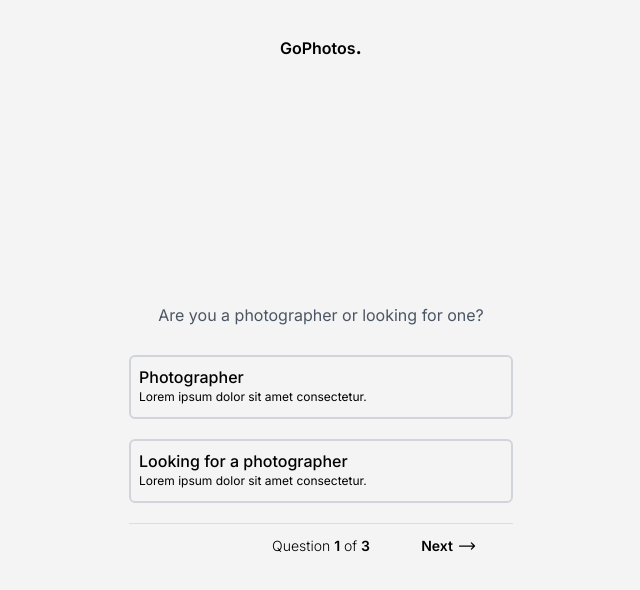
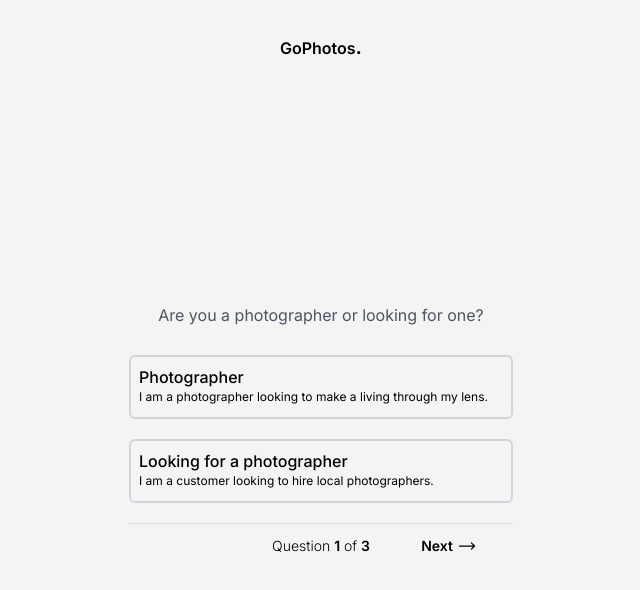
Before and after one commit to Hacker-007/gophotos, a Next.js app: page /waitlist in a window 1280 px wide. Shown: the top 590 px of the page, without its empty margins (319-959 px from the left). Built offline with nearby package versions, Linux system fonts and the light colour scheme.

Commit message:
Minor Changes to displayed text

```diff
--- a/app/(landing)/page.tsx
+++ b/app/(landing)/page.tsx
@@ -19,11 +19,13 @@ export default function LandingPage() {
 						'col-span-2 text-6xl font-medium'
 					)}
 				>
-					Beautiful Moments <br /> Are Everything
+					Revolutionizing The Photography Experience
 				</h1>
 				<h2 className="col-start-1 mt-3 max-w-sm text-sm text-zinc-400">
-					Lorem ipsum dolor sit amet consectetur adipisicing elit.
-					Facere esse vero rerum exercitationem
+					Connecting photographers and customer like never before.
+					<br />
+					Join our waitlist now to stay up to date and be the first to
+					access our groundbreaking photography services.
 				</h2>
 				<Link
 					href="/waitlist"
--- a/components/questions/CategoryQuestion.tsx
+++ b/components/questions/CategoryQuestion.tsx
@@ -83,9 +83,11 @@ export default function CategoryQuestion({
 																Photographer
 															</p>
 															<p className="text-xs">
-																Lorem ipsum
-																dolor sit amet
-																consectetur.
+																I am a
+																photographer
+																looking to make
+																a living through
+																my lens.
 															</p>
 														</div>
 													</div>
@@ -105,9 +107,10 @@ export default function CategoryQuestion({
 																photographer
 															</p>
 															<p className="text-xs">
-																Lorem ipsum
-																dolor sit amet
-																consectetur.
+																I am a customer
+																looking to hire
+																local
+																photographers.
 															</p>
 														</div>
 													</div>
--- a/components/questions/PhotographerQuestion.tsx
+++ b/components/questions/PhotographerQuestion.tsx
@@ -156,7 +156,7 @@ export default function PhotographerQuestion({
 								<Input
 									id="name"
 									className="h-10 w-full"
-									placeholder="Name"
+									placeholder="Qudus Shittu"
 									{...form.register('name')}
 								/>
 								{form.formState.errors.name && (
@@ -193,7 +193,7 @@ export default function PhotographerQuestion({
 								<Input
 									id="email"
 									className="h-10 w-full"
-									placeholder="Email"
+									placeholder="info@gophotos.us"
 									{...form.register('email')}
 								/>
 								{form.formState.errors.email && (
@@ -231,7 +231,7 @@ export default function PhotographerQuestion({
 								</Label>
 								<Input
 									className="h-10 w-full"
-									placeholder="Instagram Handle"
+									placeholder="@gophotos.official"
 									{...form.register('instagramHandle')}
 								/>
 								{form.formState.errors.instagramHandle && (
@@ -268,7 +268,7 @@ export default function PhotographerQuestion({
 									<div className="w-full max-w-sm">
 										<FormItem className="w-full">
 											<FormLabel className="flex items-center pl-3 text-sm font-medium">
-												Experience
+												Years of Experience
 											</FormLabel>
 											<Select
 												onValueChange={field.onChange}
@@ -373,7 +373,7 @@ export default function PhotographerQuestion({
 							</Label>
 							<Input
 								className="h-10 w-full"
-								placeholder="Camera used"
+								placeholder="Nikon d750"
 								{...form.register('cameraUsed')}
 							/>
 							{form.formState.errors.cameraUsed && (
```
